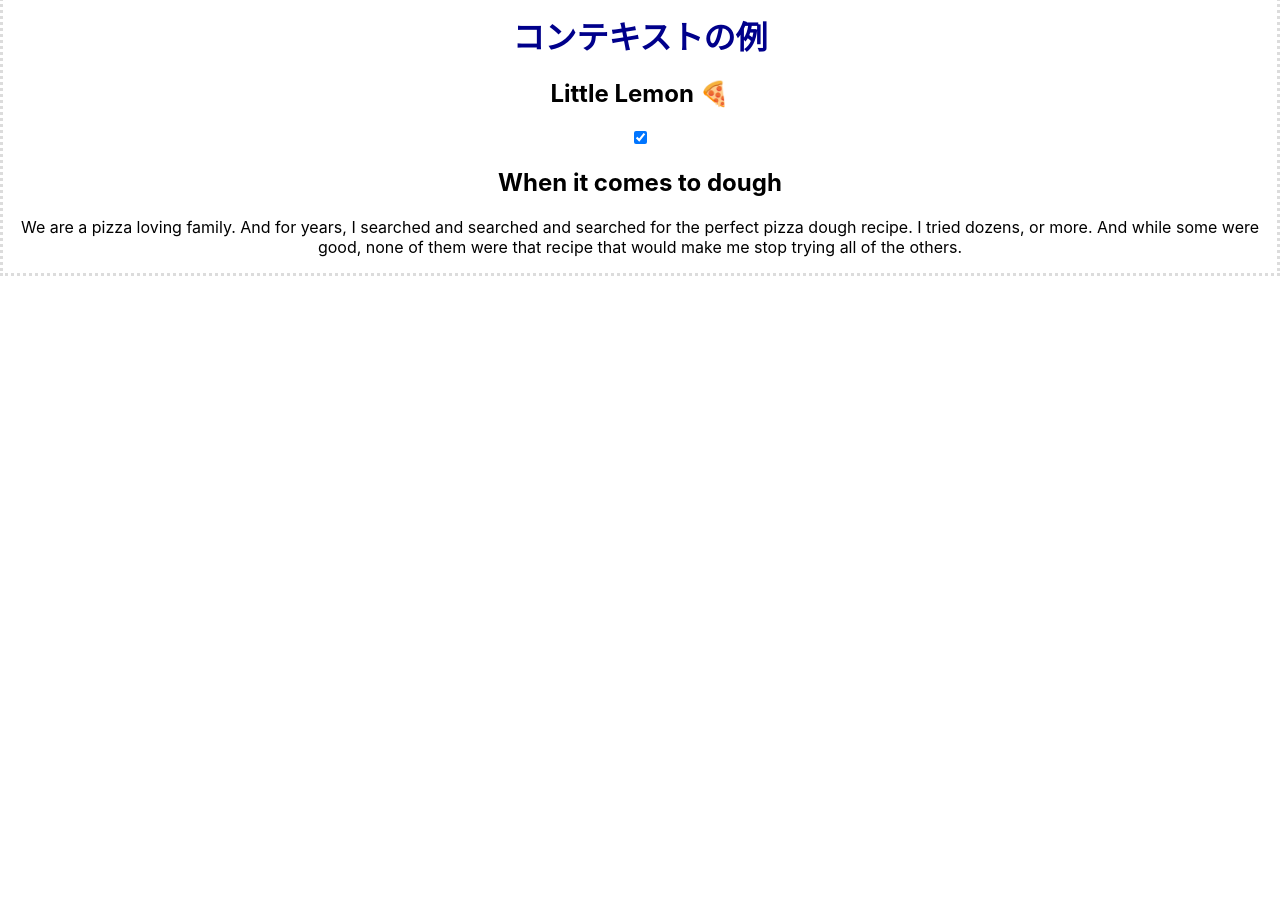
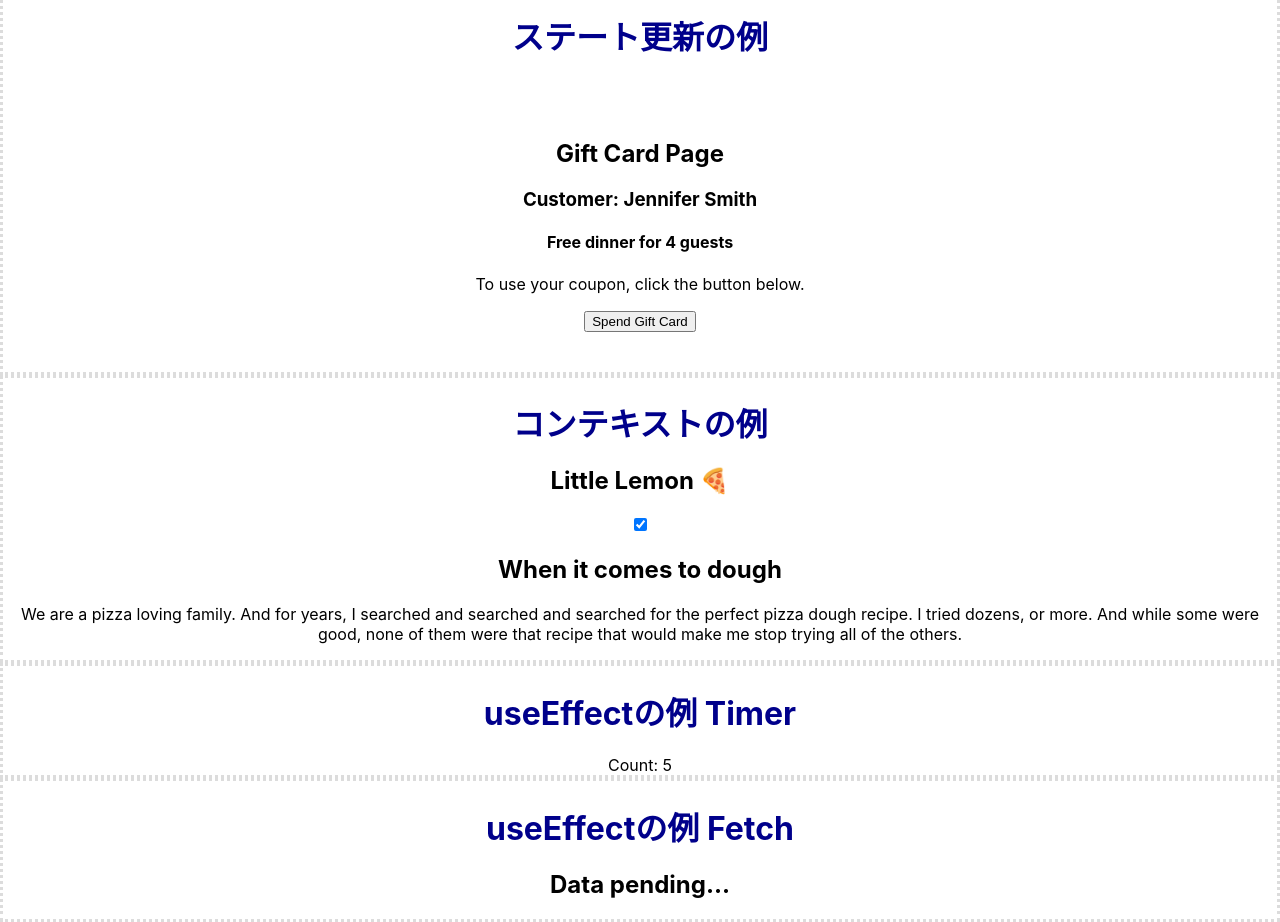
Before and after one commit to tacores/react-practice, a React (Create React App) app in the folder firstapp/: page / in a window 1280 px wide. Shown: the part 560-1482 px from the top of the page. Before the commit the page ends 836 px from the top, so only its background shows below. Built offline with nearby package versions, Linux system fonts and the light colour scheme; no server answers.

Commit message:
example of useState, useEffect

```diff
--- a/firstapp/src/App.js
+++ b/firstapp/src/App.js
@@ -1,7 +1,10 @@
 import './App.css';
 import { DessertsList, desserts }  from "./DessertsList";
-import RegisterForm from "./registerForm"
-import SwitchThemeRoot from "./switchTheme"
+import RegisterForm from "./registerForm";
+import SwitchThemeRoot from "./switchTheme";
+import GiftCard from "./giftCard";
+import TimerComponent from './timerComponent';
+import FetchUser from './fetchUser';
 
 function App() {
   return (
@@ -11,12 +14,24 @@ function App() {
         <DessertsList data={desserts} />
       </div>
       <div className="example_container">
-        <h1>フォームと状態の例</h1>
+        <h1>フォームとステートの例</h1>
         <RegisterForm />
+      </div>
+      <div className="example_container">
+        <h1>ステート更新の例</h1>
+        <GiftCard />
       </div>
       <div className="example_container">
         <h1>コンテキストの例</h1>
         <SwitchThemeRoot />
+      </div>
+      <div className="example_container">
+        <h1>useEffectの例 Timer</h1>
+        <TimerComponent />
+      </div>
+      <div className="example_container">
+        <h1>useEffectの例 Fetch</h1>
+        <FetchUser />
       </div>
     </div>
   );
--- /dev/null
+++ b/firstapp/src/fetchUser.js
@@ -0,0 +1,23 @@
+import React from "react";
+
+function FetchUser() {
+  const [user, setUser] = React.useState([]);
+
+  React.useEffect(() => {
+    fetch("https://randomuser.me/api/?results=1")
+    .then(response => response.json())
+    .then(data => setUser(data))
+  }, []);
+
+  return Object.keys(user).length > 0 ? (
+    <div>
+      <h2>Customer data</h2>
+      <h3>Name: {user.results[0].name.first}</h3>
+      <img src={user.results[0].picture.large} alt="user"></img>
+    </div>
+  ) : (
+    <h2>Data pending...</h2>
+  );
+}
+
+export default FetchUser;
--- /dev/null
+++ b/firstapp/src/giftCard.js
@@ -0,0 +1,46 @@
+import { useState } from "react";
+
+export default function GiftCard() {
+  const [giftCard, setGiftCard] = useState(
+    {
+        firstName: "Jennifer",
+        lastName: "Smith",
+        text: "Free dinner for 4 guests",
+        valid: true,
+        instructions: "To use your coupon, click the button below.",
+    }
+  );
+
+  function spendGiftCard() {
+    setGiftCard(prevState => {
+        return {...prevState,
+            text: "Your coupon has been used.",
+            valid: false,
+            instructions: "Please visit our restaurant to renew your gift card."}
+    });
+  }
+
+  return (
+    <div style={{padding: '40px'}}>
+      <h2>
+        Gift Card Page
+      </h2>
+      <h3>
+        Customer: {giftCard.firstName} {giftCard.lastName}
+      </h3>
+      <h4>
+        {giftCard.text}
+      </h4>
+      <p>
+        {giftCard.instructions}
+      </p>
+      {
+        giftCard.valid && (
+          <button onClick={spendGiftCard}>
+            Spend Gift Card
+          </button>
+        )
+      }
+    </div>
+  );
+}
--- a/firstapp/src/registerForm.js
+++ b/firstapp/src/registerForm.js
@@ -73,10 +73,16 @@ function RegisterForm() {
             Password <sup>*</sup>
         </label>
         <input placeholder="Password" type="password" value={password.value} onChange={(e)=>{
-          var newPassword = {...password}; // オブジェクトの場合はスプレッド演算子でコピーを作るのが作法
-          newPassword.value = e.target.value;
-          newPassword.isTouched = true;
-          setPassword(newPassword)
+          //var newPassword = {...password}; // オブジェクトの場合はスプレッド演算子でコピーを作るのが作法
+          //newPassword.value = e.target.value;
+          //newPassword.isTouched = true;
+          //setPassword(newPassword);
+
+          // よりナイスな書き方
+          // セッターにラムダ関数を渡すと、ステートを引数としてラムダ関数が呼び出されるらしい
+          setPassword(prevState => {
+            return {...prevState, value: e.target.value, isTouched: true};
+          })
           }} />
         {password.isTouched && password.value.length < 8 && PasswordErrorMessage() }
         </div>
--- /dev/null
+++ b/firstapp/src/timerComponent.js
@@ -0,0 +1,29 @@
+import React, { useState, useEffect } from "react";
+
+const TimerComponent = () => {
+  // カウントの状態
+  const [count, setCount] = useState(0);
+
+  // useEffectを使ってカウントを更新する
+  useEffect(() => {
+    // 1秒ごとにカウントを更新するためのタイマーを設定する
+    const timer = setInterval(() => {
+      // カウントをインクリメントする
+      setCount((prevCount) => prevCount + 1);
+    }, 1000);
+
+    // コンポーネントがアンマウントされたときにクリーンアップを行う
+    // 関数を返すかどうかはオプション。リソースのクリーンアップが必要な場合だけ関数を返す
+    return () => {
+      clearInterval(timer); // タイマーをクリアする
+    };
+
+    // useEffectの第2引数に空の配列を渡すことで、コンポーネントがマウントされたときのみ一度だけ実行される
+    // 第2引数自体を渡さなければ、レンダリングのたびに実行される
+  }, []);
+
+  // カウントを表示する
+  return <div>Count: {count}</div>;
+};
+
+export default TimerComponent;
```
